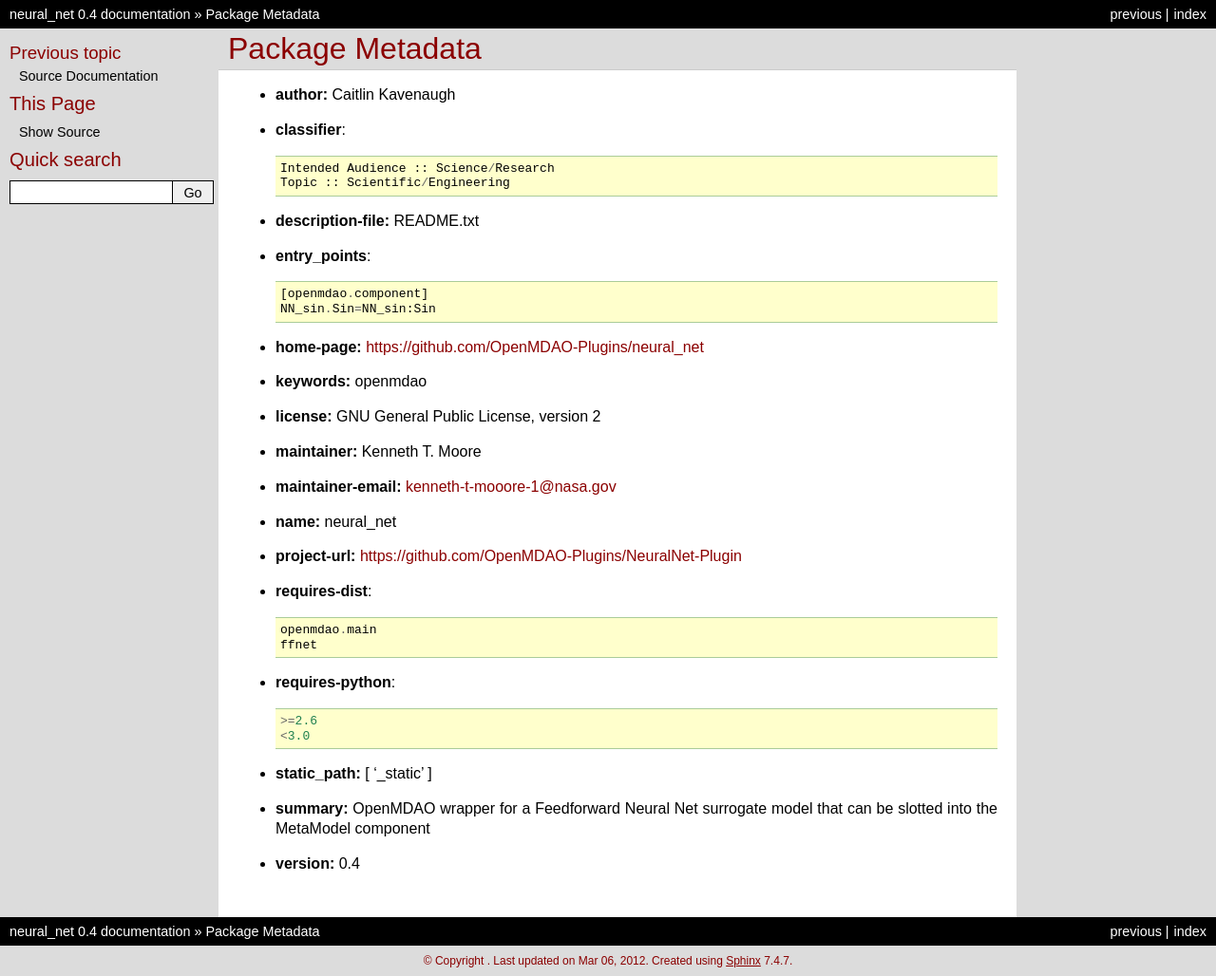
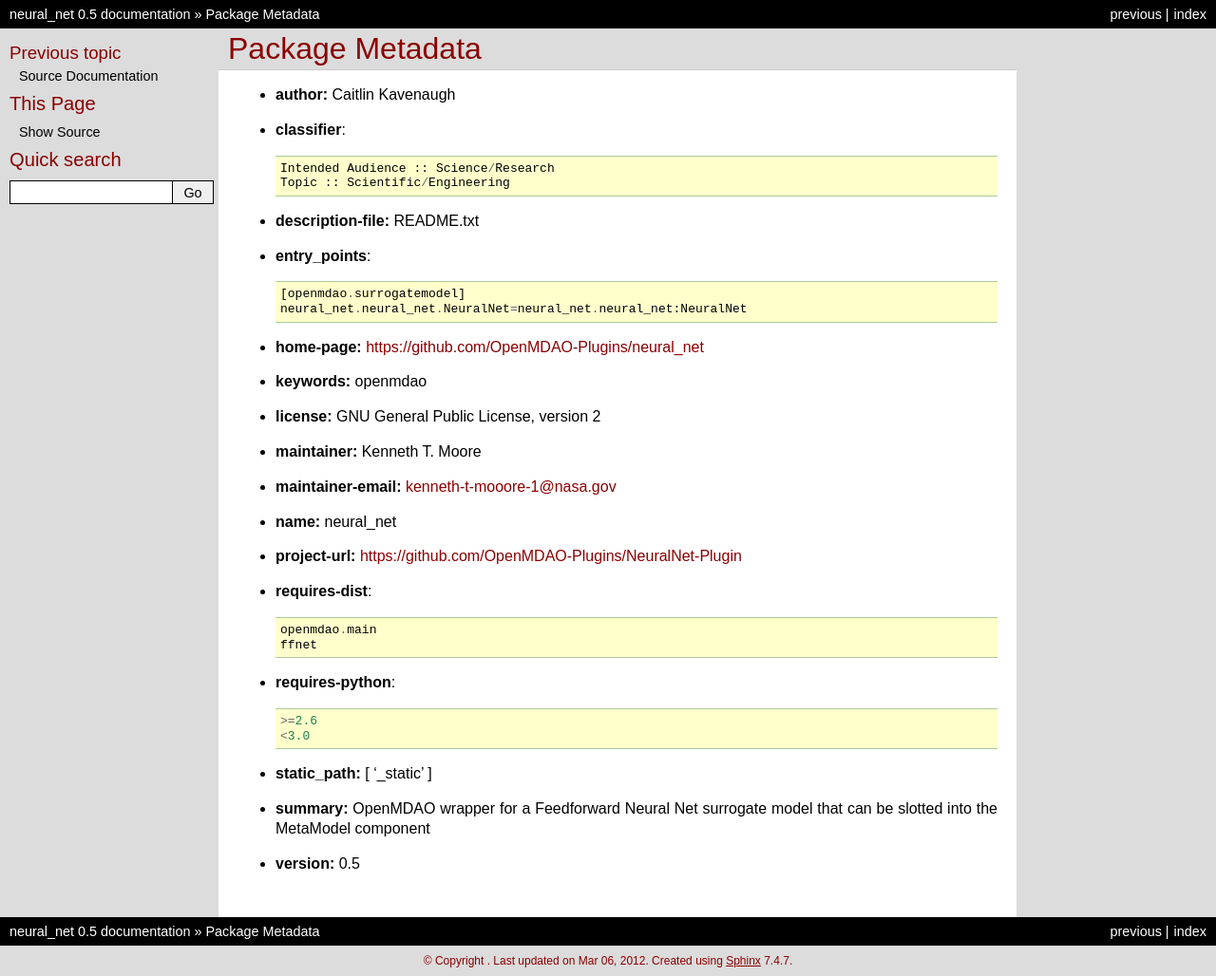
Before and after one commit to OpenMDAO-Plugins/neural_net, a Sphinx documentation site: the page built from docs/pkgdocs.rst, in a window 1280 px wide. Shown: the whole page at 95% size. Built offline with Sphinx 7.4.7, drawn with Linux system fonts in a browser that asks for light colours.

```diff
--- a/docs/conf.py
+++ b/docs/conf.py
@@ -1,7 +1,7 @@
 
 
-# This file is autogenerated during plugin_quickstart and overwritten during
-# plugin_makedist. DO NOT CHANGE IT if you plan to use plugin_makedist to package
+# This file is autogenerated during plugin quickstart and overwritten during
+# plugin makedist. DO NOT CHANGE IT if you plan to use plugin makedist to package
 # distribution.
 
 # -*- coding: utf-8 -*-
@@ -45,10 +45,10 @@ copyright = u''
 # built documents.
 #
 # The short X.Y version.
-version = '0.4'
+version = '0.5'
 #The short version is the one that shows up in the file when you use /version/.
 # The full version, including alpha/beta/rc tags.
-release = '0.4'
+release = '0.5'
 
 # The language for content autogenerated by Sphinx. Refer to documentation
 # for a list of supported languages.
--- a/docs/pkgdocs.rst
+++ b/docs/pkgdocs.rst
@@ -14,8 +14,8 @@ Package Metadata
 
 - **entry_points**::
 
-    [openmdao.component]
-    NN_sin.Sin=NN_sin:Sin
+    [openmdao.surrogatemodel]
+    neural_net.neural_net.NeuralNet=neural_net.neural_net:NeuralNet
 
 - **home-page:** https://github.com/OpenMDAO-Plugins/neural_net
 
@@ -45,4 +45,4 @@ Package Metadata
 
 - **summary:** OpenMDAO wrapper for a Feedforward Neural Net surrogate model that can be slotted into the MetaModel component
 
-- **version:** 0.4
+- **version:** 0.5
--- a/setup.cfg
+++ b/setup.cfg
@@ -1,6 +1,6 @@
 [metadata]
 name = neural_net
-version = 0.4
+version = 0.5
 summary = OpenMDAO wrapper for a Feedforward Neural Net surrogate model that can be slotted into the MetaModel component
 description-file = README.txt
 keywords = openmdao
```
Also changed, not shown: setup.py (+6 -5 lines), 1 other file.
